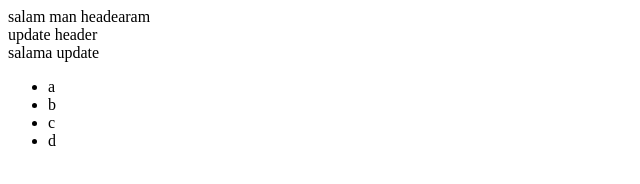
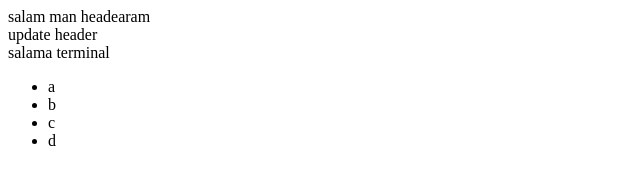
Before and after one commit to alireza7al/test_git, a plain HTML site: page index.html in a window 1280 px wide. Shown: the full height of the page, 0-640 px from the left. Drawn offline with Linux system fonts and the light colour scheme.

Commit message:
terminal

```diff
--- a/index.html
+++ b/index.html
@@ -12,7 +12,7 @@
     <div>update header</div>
 
 
-    <footer>salama update</footer>
+    <footer>salama terminal</footer>
     <div>
         <ul>
             <li>a</li>
```
